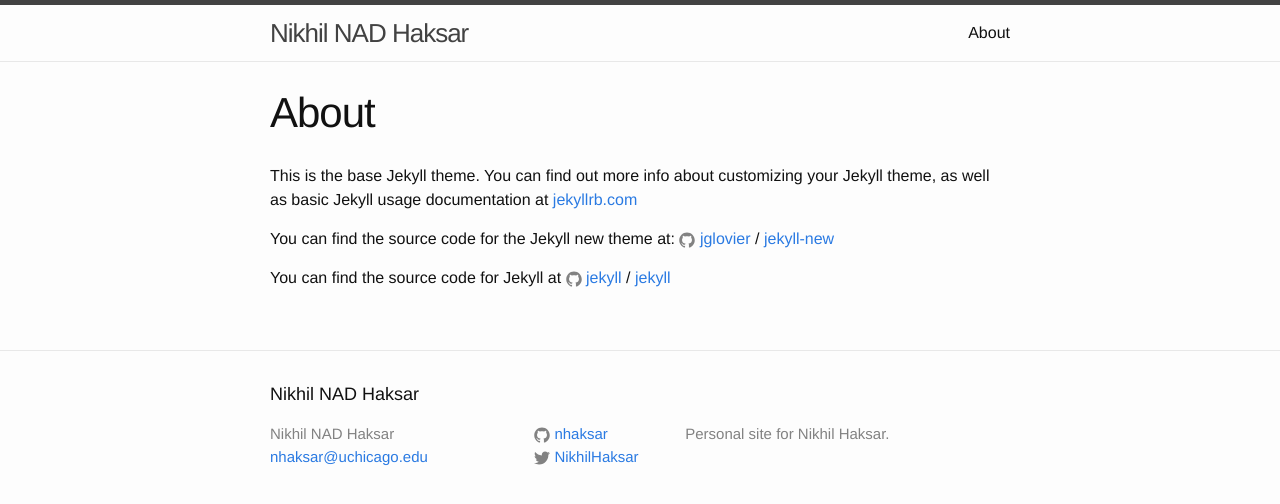
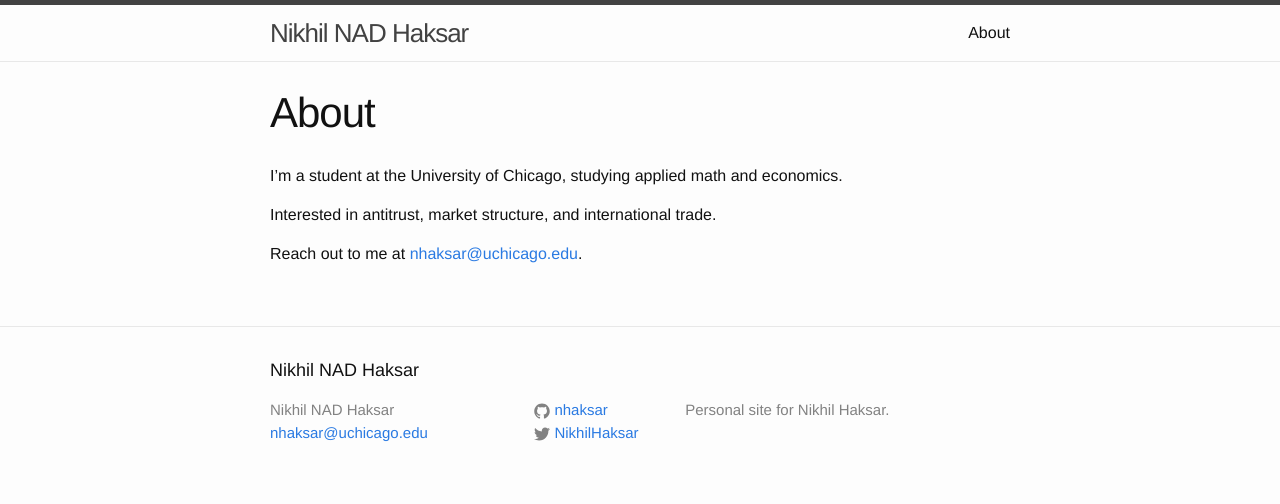
Before and after one commit to nhaksar/nhaksar.github.io, a Jekyll site: the page built from about.md, in a window 1280 px wide. Shown: the top 504 px of the page. Built offline with Jekyll 4.4.1, drawn with Linux system fonts in a browser that asks for light colours.

Commit message:
updated about page

```diff
--- a/about.md
+++ b/about.md
@@ -4,12 +4,8 @@ title: About
 permalink: /about/
 ---
 
-This is the base Jekyll theme. You can find out more info about customizing your Jekyll theme, as well as basic Jekyll usage documentation at [jekyllrb.com](http://jekyllrb.com/)
+I'm a student at the University of Chicago, studying applied math and economics.
 
-You can find the source code for the Jekyll new theme at:
-{% include icon-github.html username="jglovier" %} /
-[jekyll-new](https://github.com/jglovier/jekyll-new)
+Interested in antitrust, market structure, and international trade.
 
-You can find the source code for Jekyll at
-{% include icon-github.html username="jekyll" %} /
-[jekyll](https://github.com/jekyll/jekyll)
+Reach out to me at [nhaksar@uchicago.edu](mailto:nhaksar@uchicago.edu).
```
